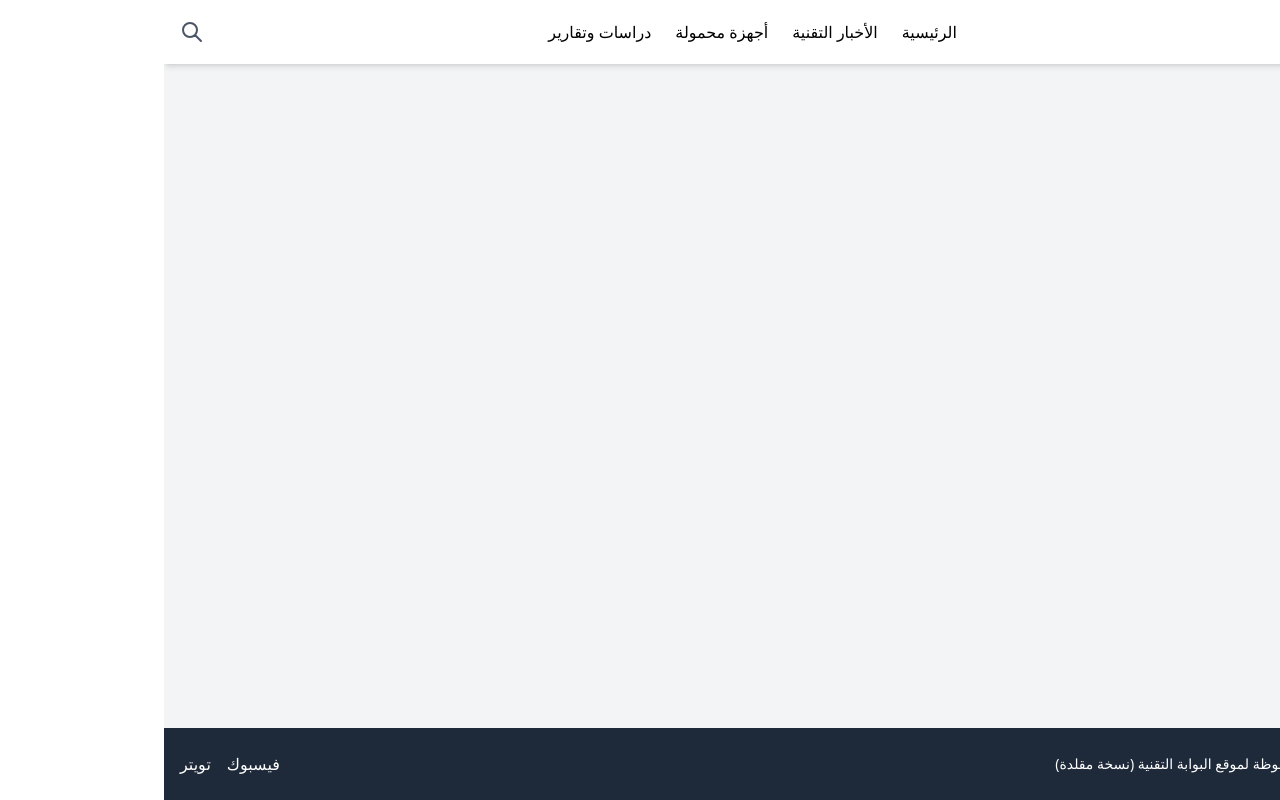
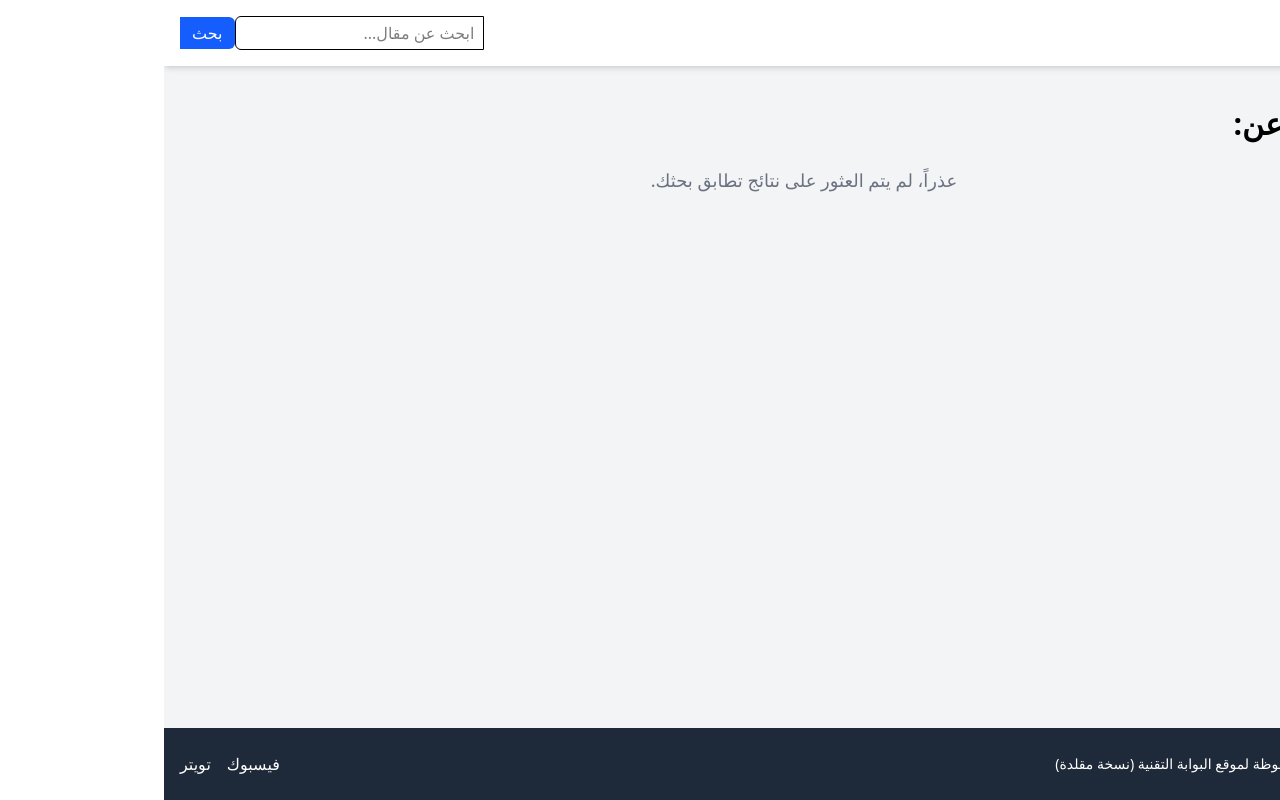
Before and after one commit to gamalhal/aitnews-clone, a React (Vite) app: page /search in a window 1280 px wide. Built offline with nearby package versions, Linux system fonts and the light colour scheme.

Commit message:
modify search in nav bar

```diff
--- a/src/App.jsx
+++ b/src/App.jsx
@@ -132,27 +132,81 @@
 
 // src/App.jsx (تعديل)
 
+// import React from 'react';
+// import { BrowserRouter as Router, Routes, Route } from 'react-router-dom';
+// import { Header } from './components/Header';
+// import { HomePage } from './pages/HomePage';
+// import { ArticlePage } from './pages/ArticlePage';
+// import { Footer } from './components/Footer';
+// import { CategoryPage } from './pages/CategoryPage'; // <-- 1. استورد صفحة القسم
+
+// function App() {
+//   return (
+//     <Router>
+//       <div className="flex flex-col min-h-screen bg-gray-100">
+//         <Header />
+//         <main className="flex-grow">
+//           <Routes>
+//             <Route path="/" element={<HomePage />} />
+//             <Route path="/article/:id" element={<ArticlePage />} />
+//             {/* 2. أضف المسار الديناميكي للأقسام */}
+//             <Route path="/category/:categoryName" element={<CategoryPage />} />
+//           </Routes>
+//         </main>
+//         <Footer />
+//       </div>
+//     </Router>
+//   );
+// }
+
+// export default App;
+
+
 import React from 'react';
 import { BrowserRouter as Router, Routes, Route } from 'react-router-dom';
+
+// استيراد المكونات الرئيسية للتصميم
 import { Header } from './components/Header';
+import { Footer } from './components/Footer';
+
+// استيراد جميع الصفحات
 import { HomePage } from './pages/HomePage';
 import { ArticlePage } from './pages/ArticlePage';
-import { Footer } from './components/Footer';
-import { CategoryPage } from './pages/CategoryPage'; // <-- 1. استورد صفحة القسم
+import { CategoryPage } from './pages/CategoryPage';
+import { SearchResultsPage } from './pages/SearchResultsPage';
+import { NotFoundPage } from './pages/NotFoundPage';
 
 function App() {
   return (
     <Router>
+      {/* استخدمنا flexbox لجعل الفوتر يلتصق بأسفل الصفحة
+        حتى لو كان المحتوى في الصفحة قليلاً.
+      */}
       <div className="flex flex-col min-h-screen bg-gray-100">
         <Header />
+
+        {/* الكلاس 'flex-grow' يجعل هذا الجزء يأخذ كل المساحة المتاحة،
+          مما يدفع الفوتر إلى الأسفل.
+        */}
         <main className="flex-grow">
           <Routes>
+            {/* المسار الرئيسي للموقع */}
             <Route path="/" element={<HomePage />} />
+
+            {/* مسار عرض المقال الكامل (مسار ديناميكي) */}
             <Route path="/article/:id" element={<ArticlePage />} />
-            {/* 2. أضف المسار الديناميكي للأقسام */}
+
+            {/* مسار عرض صفحات الأقسام (مسار ديناميكي) */}
             <Route path="/category/:categoryName" element={<CategoryPage />} />
+
+            {/* مسار عرض نتائج البحث */}
+            <Route path="/search" element={<SearchResultsPage />} />
+
+            {/* مسار احتياطي لأي رابط غير موجود (صفحة 404) */}
+            <Route path="*" element={<NotFoundPage />} />
           </Routes>
         </main>
+
         <Footer />
       </div>
     </Router>
--- a/src/components/Header.jsx
+++ b/src/components/Header.jsx
@@ -92,60 +92,111 @@
 
 // src/components/Header.jsx
 
+// import React, { useState } from 'react';
+// import { Link } from 'react-router-dom';
+
+// export const Header = () => {
+//   // حالة لتتبع ما إذا كانت قائمة الجوال مفتوحة أم لا
+//   const [isMenuOpen, setIsMenuOpen] = useState(false);
+
+//   return (
+//     <header className="bg-white shadow-md sticky top-0 z-50">
+//       <div className="container mx-auto p-4 flex justify-between items-center">
+//         {/* الشعار */}
+//         <Link to="/" className="text-2xl font-bold text-blue-600">
+//           البوابة التقنية
+//         </Link>
+
+//         {/* قائمة سطح المكتب (تختفي على الجوال) */}
+//         <nav className="hidden md:block">
+//           <ul className="flex space-x-6">
+//             <li><Link to="/" className="hover:text-blue-500">الرئيسية</Link></li>
+//             <li><Link to="/category/الأخبار التقنية" className="hover:text-blue-500">الأخبار التقنية</Link></li>
+//             <li><Link to="/category/أجهزة محمولة" className="hover:text-blue-500">أجهزة محمولة</Link></li>
+//             <li><Link to="/category/دراسات وتقارير" className="hover:text-blue-500">دراسات وتقارير</Link></li>
+//           </ul>
+//         </nav>
+
+//         {/* أيقونة البحث */}
+//         <div>
+//           <svg xmlns="http://www.w3.org/2000/svg" className="h-6 w-6 text-gray-600 hover:text-blue-500 cursor-pointer" fill="none" viewBox="0 0 24 24" stroke="currentColor">
+//             <path strokeLinecap="round" strokeLinejoin="round" strokeWidth={2} d="M21 21l-6-6m2-5a7 7 0 11-14 0 7 7 0 0114 0z" />
+//           </svg>
+//         </div>
+
+//         {/* زر قائمة الهامبرغر (يظهر على الجوال فقط) */}
+//         <div className="md:hidden">
+//           <button onClick={() => setIsMenuOpen(!isMenuOpen)}>
+//             <svg xmlns="http://www.w3.org/2000/svg" className="h-6 w-6" fill="none" viewBox="0 0 24 24" stroke="currentColor">
+//               <path strokeLinecap="round" strokeLinejoin="round" strokeWidth={2} d="M4 6h16M4 12h16m-7 6h7" />
+//             </svg>
+//           </button>
+//         </div>
+//       </div>
+
+//       {/* القائمة المنسدلة للجوال */}
+//       {/* يتم عرضها فقط إذا كانت isMenuOpen تساوي true */}
+//       {isMenuOpen && (
+//         <nav className="md:hidden bg-white px-4 pt-2 pb-4">
+//           <ul className="flex flex-col space-y-2">
+//             <li><Link to="/" className="block py-2 hover:text-blue-500" onClick={() => setIsMenuOpen(false)}>الرئيسية</Link></li>
+//             <li><Link to="/category/الأخبار التقنية" className="block py-2 hover:text-blue-500" onClick={() => setIsMenuOpen(false)}>الأخبار التقنية</Link></li>
+//             <li><Link to="/category/أجهزة محمولة" className="block py-2 hover:text-blue-500" onClick={() => setIsMenuOpen(false)}>أجهزة محمولة</Link></li>
+//             <li><Link to="/category/دراسات وتقارير" className="block py-2 hover:text-blue-500" onClick={() => setIsMenuOpen(false)}>دراسات وتقارير</Link></li>
+//           </ul>
+//         </nav>
+//       )}
+//     </header>
+//   );
+// };
+
+
+// src/components/Header.jsx
+
 import React, { useState } from 'react';
-import { Link } from 'react-router-dom';
+import { Link, useNavigate } from 'react-router-dom';
 
 export const Header = () => {
-  // حالة لتتبع ما إذا كانت قائمة الجوال مفتوحة أم لا
   const [isMenuOpen, setIsMenuOpen] = useState(false);
+  const [searchQuery, setSearchQuery] = useState(''); // حالة لتخزين نص البحث
+  const navigate = useNavigate(); // أداة للتنقل بين الصفحات
+
+  // دالة يتم تنفيذها عند إرسال البحث
+  const handleSearchSubmit = (e) => {
+    e.preventDefault(); // منع إعادة تحميل الصفحة
+    if (searchQuery.trim()) { // تأكد من أن البحث ليس فارغًا
+      navigate(`/search?q=${searchQuery}`); // انتقل إلى صفحة نتائج البحث
+      setSearchQuery(''); // أفرغ حقل البحث
+    }
+  };
 
   return (
     <header className="bg-white shadow-md sticky top-0 z-50">
       <div className="container mx-auto p-4 flex justify-between items-center">
-        {/* الشعار */}
         <Link to="/" className="text-2xl font-bold text-blue-600">
           البوابة التقنية
         </Link>
 
-        {/* قائمة سطح المكتب (تختفي على الجوال) */}
-        <nav className="hidden md:block">
-          <ul className="flex space-x-6">
-            <li><Link to="/" className="hover:text-blue-500">الرئيسية</Link></li>
-            <li><Link to="/category/الأخبار التقنية" className="hover:text-blue-500">الأخبار التقنية</Link></li>
-            <li><Link to="/category/أجهزة محمولة" className="hover:text-blue-500">أجهزة محمولة</Link></li>
-            <li><Link to="/category/دراسات وتقارير" className="hover:text-blue-500">دراسات وتقارير</Link></li>
-          </ul>
-        </nav>
+        {/* ... (قائمة سطح المكتب) ... */}
 
-        {/* أيقونة البحث */}
-        <div>
-          <svg xmlns="http://www.w3.org/2000/svg" className="h-6 w-6 text-gray-600 hover:text-blue-500 cursor-pointer" fill="none" viewBox="0 0 24 24" stroke="currentColor">
-            <path strokeLinecap="round" strokeLinejoin="round" strokeWidth={2} d="M21 21l-6-6m2-5a7 7 0 11-14 0 7 7 0 0114 0z" />
-          </svg>
-        </div>
+        {/* نموذج البحث */}
+        <form onSubmit={handleSearchSubmit} className="hidden md:flex items-center">
+          <input
+            type="text"
+            value={searchQuery}
+            onChange={(e) => setSearchQuery(e.target.value)}
+            placeholder="ابحث عن مقال..."
+            className="border rounded-l-md px-2 py-1 focus:outline-none focus:ring-2 focus:ring-blue-500"
+          />
+          <button type="submit" className="bg-blue-600 text-white px-3 py-1 rounded-r-md hover:bg-blue-700">
+            بحث
+          </button>
+        </form>
 
-        {/* زر قائمة الهامبرغر (يظهر على الجوال فقط) */}
-        <div className="md:hidden">
-          <button onClick={() => setIsMenuOpen(!isMenuOpen)}>
-            <svg xmlns="http://www.w3.org/2000/svg" className="h-6 w-6" fill="none" viewBox="0 0 24 24" stroke="currentColor">
-              <path strokeLinecap="round" strokeLinejoin="round" strokeWidth={2} d="M4 6h16M4 12h16m-7 6h7" />
-            </svg>
-          </button>
-        </div>
+        {/* ... (زر قائمة الهامبرغر) ... */}
       </div>
 
-      {/* القائمة المنسدلة للجوال */}
-      {/* يتم عرضها فقط إذا كانت isMenuOpen تساوي true */}
-      {isMenuOpen && (
-        <nav className="md:hidden bg-white px-4 pt-2 pb-4">
-          <ul className="flex flex-col space-y-2">
-            <li><Link to="/" className="block py-2 hover:text-blue-500" onClick={() => setIsMenuOpen(false)}>الرئيسية</Link></li>
-            <li><Link to="/category/الأخبار التقنية" className="block py-2 hover:text-blue-500" onClick={() => setIsMenuOpen(false)}>الأخبار التقنية</Link></li>
-            <li><Link to="/category/أجهزة محمولة" className="block py-2 hover:text-blue-500" onClick={() => setIsMenuOpen(false)}>أجهزة محمولة</Link></li>
-            <li><Link to="/category/دراسات وتقارير" className="block py-2 hover:text-blue-500" onClick={() => setIsMenuOpen(false)}>دراسات وتقارير</Link></li>
-          </ul>
-        </nav>
-      )}
+      {/* ... (القائمة المنسدلة للجوال) ... */}
     </header>
   );
 };
--- /dev/null
+++ b/src/pages/SearchResultsPage.jsx
@@ -0,0 +1,43 @@
+// src/pages/SearchResultsPage.jsx
+
+import React from 'react';
+import { useSearchParams } from 'react-router-dom';
+import { articles } from '../data';
+import { ArticleCard } from '../components/ArticleCard';
+
+export const SearchResultsPage = () => {
+  const [searchParams] = useSearchParams();
+  const query = searchParams.get('q'); // الحصول على كلمة البحث من الرابط ?q=...
+
+  // فلترة المقالات التي يحتوي عنوانها أو محتواها على كلمة البحث
+  const filteredArticles = articles.filter(article =>
+    article.title.includes(query) || article.content.includes(query)
+  );
+
+  return (
+    <main className="container mx-auto p-4">
+      <h1 className="text-3xl font-bold my-6">
+        نتائج البحث عن: <span className="text-blue-600">{query}</span>
+      </h1>
+
+      {filteredArticles.length > 0 ? (
+        <div className="grid grid-cols-1 md:grid-cols-2 lg:grid-cols-3 gap-8">
+          {filteredArticles.map(article => (
+            <ArticleCard
+              key={article.id}
+              id={article.id}
+              imageUrl={article.imageUrl}
+              category={article.category}
+              title={article.title}
+              date={article.date}
+            />
+          ))}
+        </div>
+      ) : (
+        <p className="text-center text-gray-500 text-lg">
+          عذراً، لم يتم العثور على نتائج تطابق بحثك.
+        </p>
+      )}
+    </main>
+  );
+};
```
